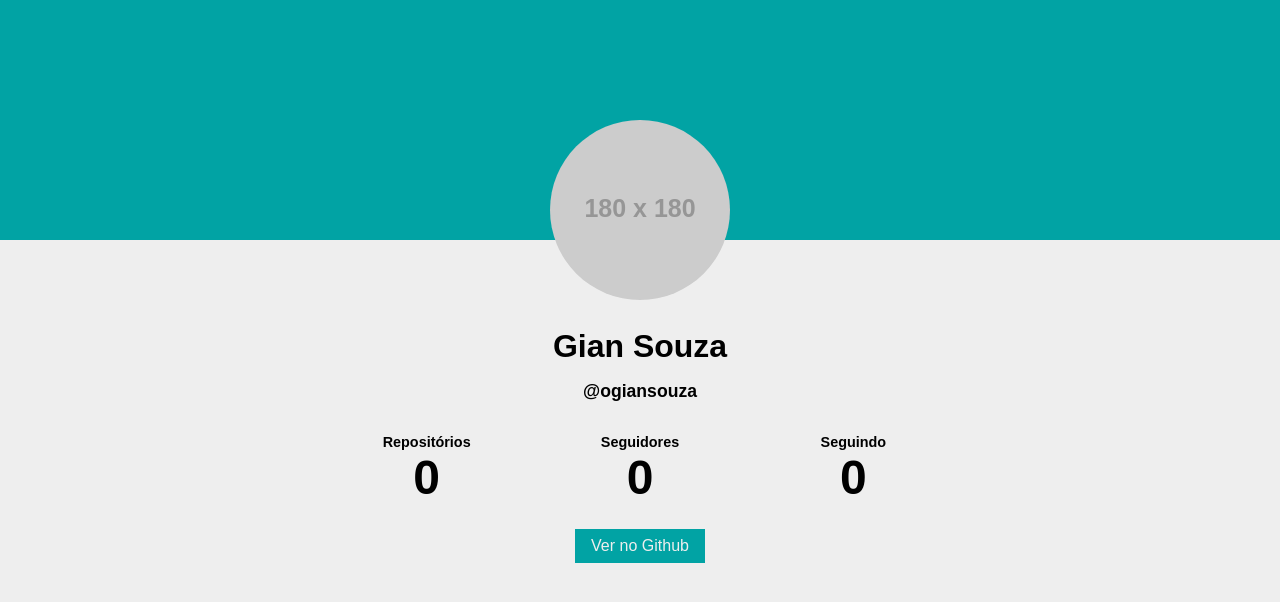
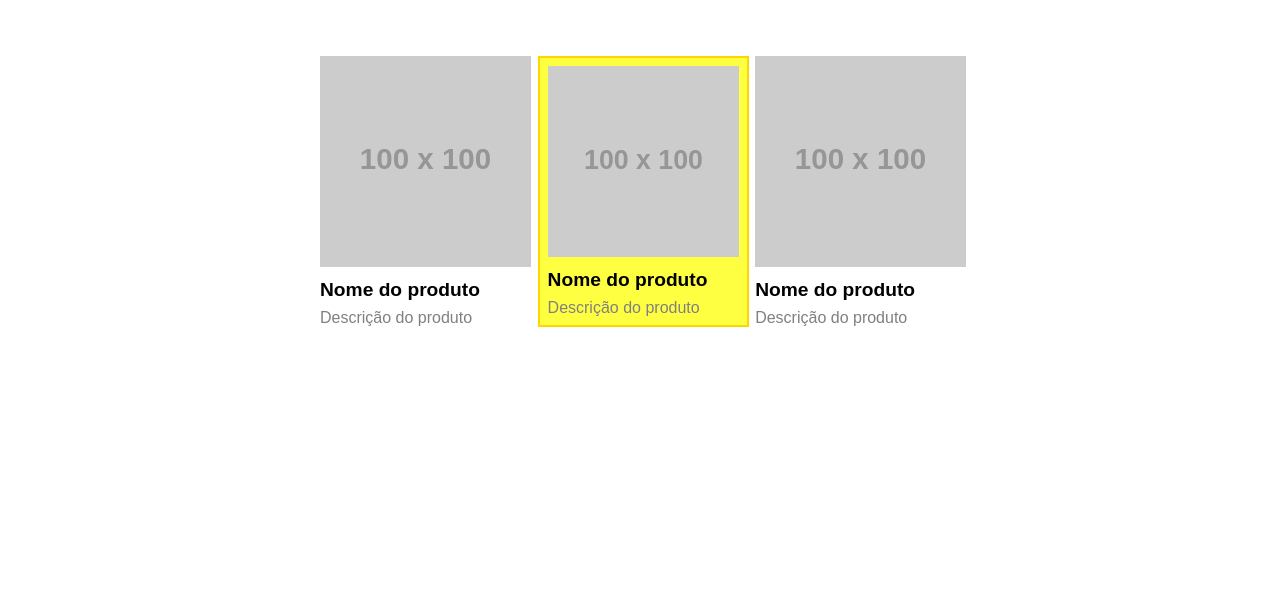
Before and after one commit to jpnune/ciencia-da-computacao, a plain HTML site: page index.html in a window 1280 px wide. Drawn offline with Linux system fonts and the light colour scheme; no server answers; placeholder pictures from the web are drawn by us.

Commit message:
Refatoração utilizando a Metodologia BEM

```diff
--- a/index.html
+++ b/index.html
@@ -1,35 +1,35 @@
 <!DOCTYPE html>
-<html lang="pt-br">
+<html lang="pt-BR">
 <head>
     <meta charset="UTF-8">
     <meta http-equiv="X-UA-Compatible" content="IE=edge">
     <meta name="viewport" content="width=device-width, initial-scale=1.0">
-    <title>Meu Github</title>
+    <title>Exercício boas práticas de CSS</title>
     <link rel="stylesheet" href="main.css">
 </head>
 <body>
-    <header>
-        <div class="container">
-            <img class="profile-avatar" src="https://via.placeholder.com/180x180" alt=".">
-            <h1 class="profile-name">Gian Souza</h1>
-            <h2 class="profile-username">@ogiansouza</h2>
-            <ul class="numbers">
-                <li class="numbers-item">
-                    <h4>Repositórios</h4>
-                    <span id="repos">0</span>
-                </li>
-                <li class="numbers-item">
-                    <h4>Seguidores</h4>
-                    <span id="followers">0</span>
-                </li>
-                <li class="numbers-item">
-                    <h4>Seguindo</h4>
-                    <span id="following">0</span>
-                </li>
-            </ul>
-            <a href="#" class="profile-link">Ver no Github</a>
+    <div class="produtos">
+        <div class="produto">
+            <img class="produto__imagem" src="https://via.placeholder.com/100x100">
+            <h4 class="produto__nome">Nome do produto</h4>
+            <p class="produto__descricao">
+                Descrição do produto
+            </p>
         </div>
-    </header>
-    <script src="main.js"></script>
+        <div class="produto produto--destaque">
+            <img class="produto__imagem" src="https://via.placeholder.com/100x100">
+            <h4 class="produto__nome">Nome do produto</h4>
+            <p class="produto__descricao">
+                Descrição do produto
+            </p>
+        </div>
+        <div class="produto">
+            <img class="produto__imagem" src="https://via.placeholder.com/100x100">
+            <h4 class="produto__nome">Nome do produto</h4>
+            <p class="produto__descricao">
+                Descrição do produto
+            </p>
+        </div>
+    </div>
 </body>
 </html>
--- a/main.css
+++ b/main.css
@@ -1,72 +1,41 @@
-:root {
-    --header-color: #01a3a4;
-    --bg-color: #eee;
+* {
+    margin: 0;
+    padding: 0;
+    font-family: sans-serif;
 }
 
-* {
-    font-family: sans-serif;
-    margin: 0;
-    padding: 0;
-    box-sizing: border-box;
-    list-style-type: none;
+.produtos {
+    max-width: 640px;
+    width: 100%;
+    margin: 56px auto;
+    display: grid;
+    grid-template-columns: 33% 33% 33%;
+    grid-column-gap: 1%;
 }
 
-body {
-    background-color: var(--bg-color);;
+.produto {
+    /* bloco */
 }
 
-.container {
-    max-width: 640px;
+.produto__imagem {
+    /* elemento */
     width: 100%;
-    margin: 0 auto;
 }
 
-header {
-    background-color: var(--header-color);
-    text-align: center;
-    height: 30vh;
+.produto__nome {
+    /* elemento */
+    font-size: 1.2em;
+    margin: 8px 0;
 }
 
-header .container {
-    position: relative;
-    bottom: -50%;
+.produto__descricao {
+    /* elemento */
+    color: gray;
 }
 
-.profile-avatar {
-    border-radius: 50%;
-    margin-bottom: 24px;
-    width: 180px;
-    height: 180px;
+.produto--destaque {
+    /* modificador */
+    border: 2px solid gold;
+    padding: 8px;
+    background-color: #ffff42;
 }
-
-.profile-name {
-    font-size: 2em;
-}
-
-.profile-username {
-    margin: 16px 0 32px;
-    font-size: 1.1em;
-}
-
-.profile-link {
-    background-color: var(--header-color);
-    color: var(--bg-color);
-    padding: 8px 16px;
-    display: inline-block;
-    margin-top: 24px;
-    text-decoration: none;
-}
-
-.numbers {
-    display: grid;
-    grid-template-columns: 1fr 1fr 1fr;
-}
-
-.numbers-item {
-    font-size: 3em;
-    font-weight: bold;
-}
-
-.numbers-item h4 {
-    font-size: .3em;
-}
```
